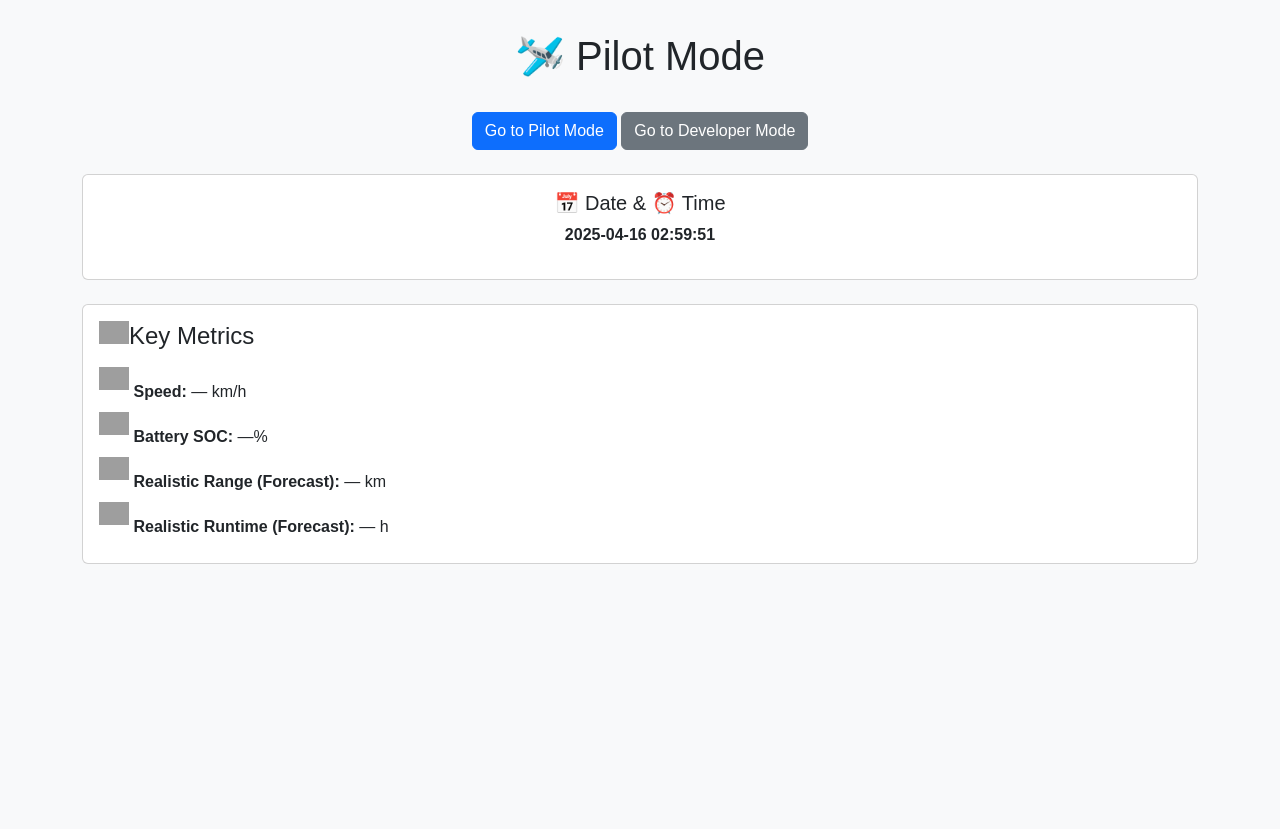
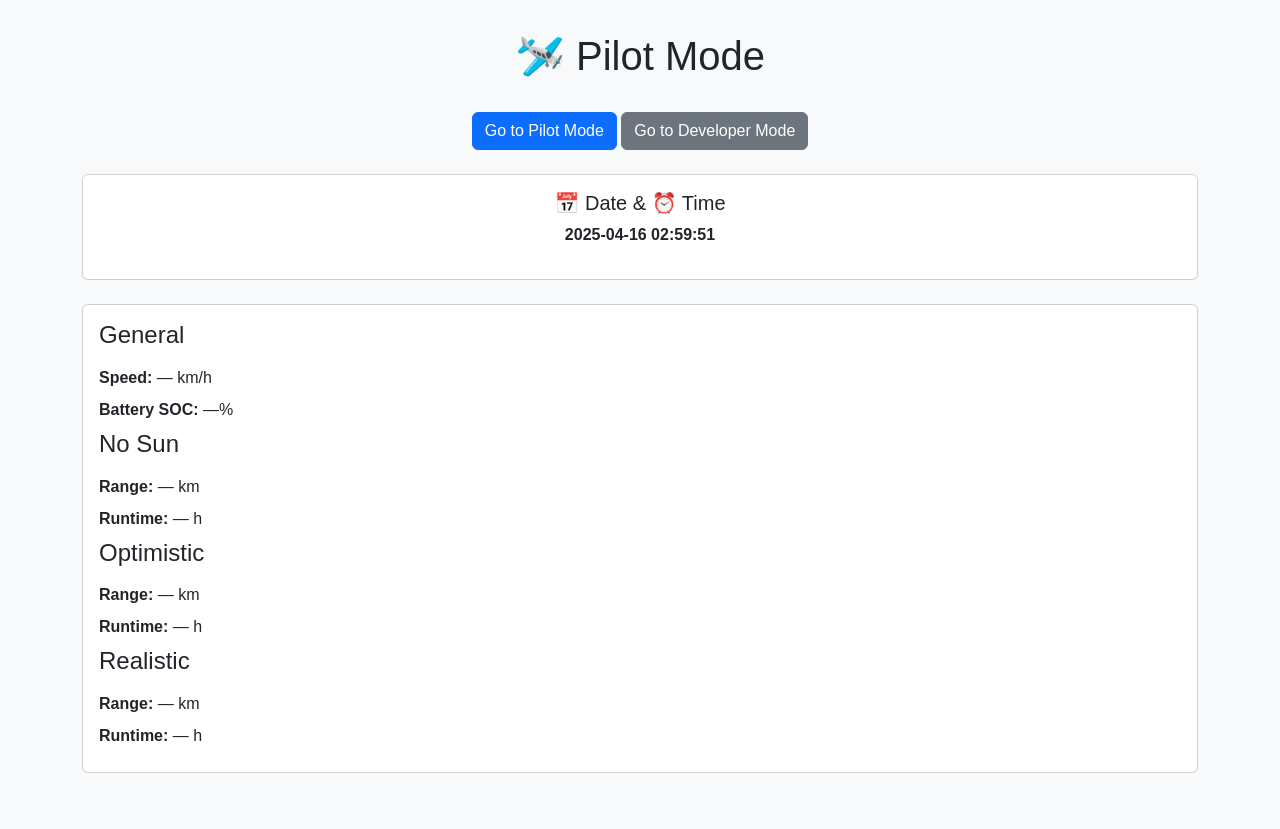
Before and after one commit to legoff1/prahu_matahari, a Flask app: page / in a window 1280 px wide. Before the commit the page ends 564 px from the top, so only its background shows below. Run offline with Flask 3, Linux system fonts and the light colour scheme; grey boxes are pictures that could not be loaded.

Commit message:
Update index.html

```diff
--- a/templates/index.html
+++ b/templates/index.html
@@ -80,29 +80,58 @@
     <div class="card mb-4">
       <div class="card-body">
         <h5 class="section-title">
-          <span class="icon" style="background-image: url('https://img.icons8.com/ios/452/combo-chart.png');"></span>
-          Key Metrics
+          General
         </h5>
 
         <p class="metric">
-          <span class="icon" style="background-image: url('https://img.icons8.com/ios/50/speed.png');"></span>
           <strong>Speed:</strong> {{ data["Speed_kmph"] if data["Speed_kmph"] else '—' }} km/h
         </p>
 
         <p class="metric">
-          <span class="icon" style="background-image: url('https://img.icons8.com/ios-filled/50/battery-level.png');"></span>
           <strong>Battery SOC:</strong> {{ data["State_of_Charge (%)"] if data["State_of_Charge (%)"] else '—' }}%
         </p>
 
+        <h5 class="section-title">
+          No Sun
+        </h5>
+
         <p class="metric">
-          <span class="icon" style="background-image: url('https://img.icons8.com/ios/50/distance.png');"></span>
-          <strong>Realistic Range (Forecast):</strong> {{ data["Realistic_range_with_forecast (km)"] if data["Realistic_range_with_forecast (km)"] else '—' }} km
+          <strong>Range:</strong> {{ data["Range_no_sun (km)"] if data["Range_no_sun (km)"] else '—' }} km
         </p>
 
         <p class="metric">
-          <span class="icon" style="background-image: url('https://img.icons8.com/ios/50/time.png');"></span>
-          <strong>Realistic Runtime (Forecast):</strong> {{ data["Realistic_runtime_with_forecast (h)"] if data["Realistic_runtime_with_forecast (h)"] else '—' }} h
+          <strong>Runtime:</strong> {{ data["Runtime_no_sun (h)"] if data["Runtime_no_sun (h)"] else '—' }} h
         </p>
+
+
+        <h5 class="section-title">
+          Optimistic
+        </h5>
+
+        <p class="metric">
+          <strong>Range:</strong> {{ data["Optimistic_range_with_sun (km)"] if data["Optimistic_range_with_sun (km)"] else '—' }} km
+        </p>
+
+        <p class="metric">
+          <strong>Runtime:</strong> {{ data["Optimistic_runtime_with_sun (h)"] if data["Optimistic_runtime_with_sun (h)"] else '—' }} h
+        </p>
+
+
+        <h5 class="section-title">
+          Realistic
+        </h5>
+
+        <p class="metric">
+          <strong>Range:</strong> {{ data["Realistic_range_with_forecast (km)"] if data["Realistic_range_with_forecast (km)"] else '—' }} km
+        </p>
+
+        <p class="metric">
+          <strong>Runtime:</strong> {{ data["Realistic_runtime_with_forecast (h)"] if data["Realistic_runtime_with_forecast (h)"] else '—' }} h
+        </p>
+
+
+
+
       </div>
     </div>
     {% else %}
```
